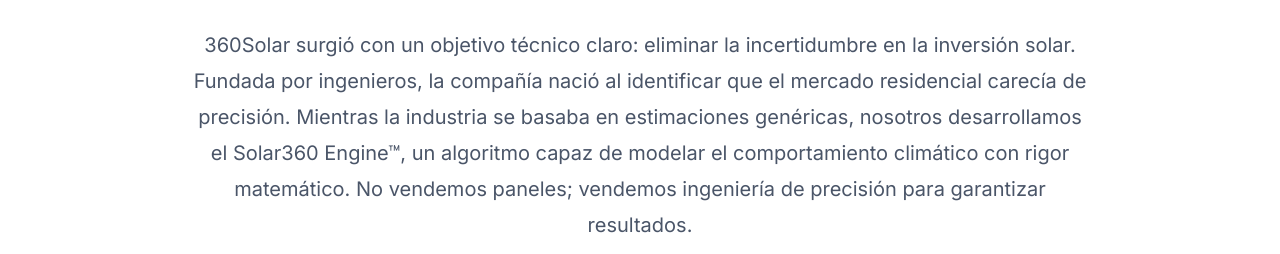
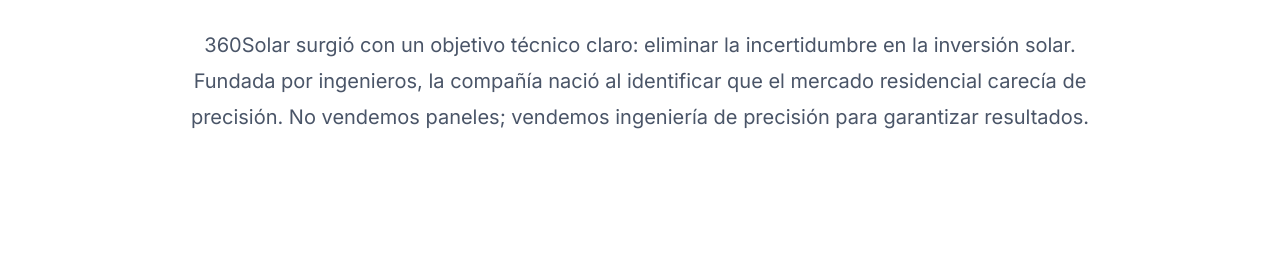
Before and after one commit to bekermanmatias/360solar, a website built with Vite: page sobre-nosotros.html in a window 1280 px wide. Shown: the part 233-487 px from the top of the page. Built offline with nearby package versions, Linux system fonts and the light colour scheme.

Commit message:
fix: texto Nosotros

```diff
--- a/sobre-nosotros.html
+++ b/sobre-nosotros.html
@@ -49,7 +49,8 @@
                 <h2 class="origin-label">EL ORIGEN</h2>
                 <h1 class="origin-title">Nacidos del Dato</h1>
                 <p class="origin-text">
-                    360Solar surgió con un objetivo técnico claro: eliminar la incertidumbre en la inversión solar. Fundada por ingenieros, la compañía nació al identificar que el mercado residencial carecía de precisión. Mientras la industria se basaba en estimaciones genéricas, nosotros desarrollamos el Solar360 Engine™, un algoritmo capaz de modelar el comportamiento climático con rigor matemático. No vendemos paneles; vendemos ingeniería de precisión para garantizar resultados.
+                    360Solar surgió con un objetivo técnico claro: eliminar la incertidumbre en la inversión solar. Fundada por ingenieros,
+                    la compañía nació al identificar que el mercado residencial carecía de precisión. No vendemos paneles; vendemos ingeniería de precisión para garantizar resultados.
                 </p>
             </div>
         </div>
```
